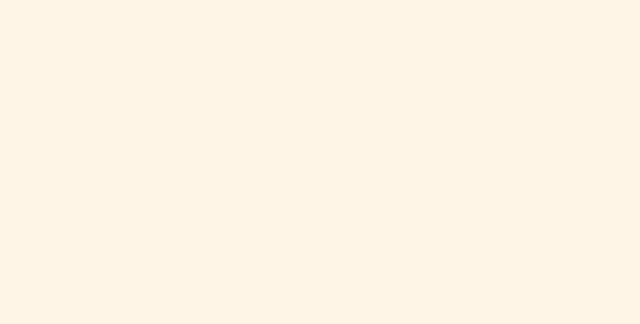
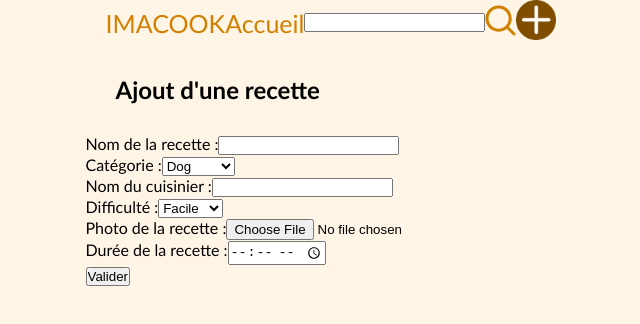
Before and after one commit to baptistejouin/IMACOOK, a Vue app in the folder imacook/: page /add in a window 1280 px wide. Before the commit this address had no page. Shown: the top 324 px of the page, without its empty margins (309-949 px from the left). Built offline with nearby package versions, Linux system fonts and the light colour scheme.

Commit message:
wip: views

```diff
--- a/imacook/src/components/Navbar.vue
+++ b/imacook/src/components/Navbar.vue
@@ -1,13 +1,13 @@
 <template>
 	<div class="navbar">
-        <a class="logo" href="accueil.html">IMACook</a>
+        <a class="logo" href="/">IMACook</a>
         <div class="links">
             <a href="/">Accueil</a>
         </div>
         <div class="icon">
-            <a class="icon_svg" href="recettes.html">
+            <a class="icon_svg" href="/search">
                 <svg xmlns="http://www.w3.org/2000/svg" viewBox="0 0 67.25 64.86"><g id="Calque_2" data-name="Calque 2"><g id="Calque_1-2" data-name="Calque 1"><path class="cls-1" d="M66.48,60.27l-15-15a28.64,28.64,0,1,0-3.6,4l14.8,14.8a2.67,2.67,0,0,0,3.76,0l.06-.06A2.67,2.67,0,0,0,66.48,60.27ZM28.47,51A22.55,22.55,0,1,1,51,28.47,22.55,22.55,0,0,1,28.47,51Z"/></g></g></svg></a>
-            <a class="icon_svg" href="ajout_recette.html">
+            <a class="icon_svg" href="/add">
                 <svg xmlns="http://www.w3.org/2000/svg" viewBox="0 0 45.59 45.58"><g id="Calque_2" data-name="Calque 2"><g id="Calque_1-2" data-name="Calque 1"><path class="cls-1" d="M32.29,22.51v.55a2.61,2.61,0,0,1-2.6,2.6h-4v4a2.59,2.59,0,0,1-2.59,2.59h-.55a2.6,2.6,0,0,1-2.6-2.59v-4h-4a2.6,2.6,0,0,1-2.59-2.6v-.55a2.59,2.59,0,0,1,2.59-2.59h4v-4a2.61,2.61,0,0,1,2.6-2.6h.55a2.6,2.6,0,0,1,2.59,2.6v4h4A2.6,2.6,0,0,1,32.29,22.51Z"/><path class="cls-1" d="M31.52,0H14.07A14.09,14.09,0,0,0,0,14.07V31.51A14.09,14.09,0,0,0,14.07,45.58H31.52A14.09,14.09,0,0,0,45.59,31.51V14.07A14.09,14.09,0,0,0,31.52,0ZM41,30.86A10.15,10.15,0,0,1,30.87,41H14.72A10.14,10.14,0,0,1,4.59,30.86V14.72A10.14,10.14,0,0,1,14.72,4.59H30.87A10.14,10.14,0,0,1,41,14.72Z"/></g></g></svg>
             </a>
         </div>
--- a/imacook/src/router/index.js
+++ b/imacook/src/router/index.js
@@ -1,9 +1,11 @@
 import { createRouter, createWebHistory } from "vue-router";
 import Home from "@/views/Home.vue";
 import Recipe from "@/views/Recipe.vue";
+import AddRecipe from "@/views/AddRecipe.vue";
 
 const routes = [
   { path: "/", name: "Home", component: Home },
+  { path: "/add", name: "AddRecipe", component: AddRecipe },
   { path: "/recipe/:id", name: "Recipe", component: Recipe },
 ];
 
--- /dev/null
+++ b/imacook/src/views/AddRecipe.vue
@@ -0,0 +1,79 @@
+<template>
+  <div class="entete">
+    <h1>IMACOOK</h1>
+    <a href="/" class="accueil">Accueil</a>
+    <div class="search">
+      <label for="site-search"></label>
+      <input type="search" id="site-search" name="q" />
+      <a href="/search">
+        <img src="image/🦆 icon _search_.png" alt="rechercher" />
+      </a>
+    </div>
+    <a href="/add">
+      <img
+        src="image/ajoutrecette.png"
+        width="40px"
+        alt="ajouter une recette"
+      />
+    </a>
+  </div>
+  <div class="titre">
+    <h2>Ajout d'une recette</h2>
+  </div>
+  <form action="/ma-page-de-traitement" method="post">
+    <div>
+      <label for="name">Nom de la recette :</label>
+      <input type="text" id="name" name="recipe_name" />
+    </div>
+    <div>
+      <label for="cat-select">Catégorie :</label>
+      <select name="categories" id="cat-select">
+        <option value="dog">Dog</option>
+        <option value="cat">Cat</option>
+        <option value="hamster">Hamster</option>
+        <option value="parrot">Parrot</option>
+        <option value="spider">Spider</option>
+        <option value="goldfish">Goldfish</option>
+      </select>
+    </div>
+    <div>
+      <label for="cooker">Nom du cuisinier :</label>
+      <input type="text" id="cooker" name="cooker_name" />
+    </div>
+    <div>
+      <label for="dificulty-select">Difficulté :</label>
+      <select name="dificulties" id="dificulty-select">
+        <option value="Facile">Facile</option>
+        <option value="Moyen">Moyen</option>
+        <option value="Difficile">Difficile</option>
+      </select>
+    </div>
+    <div>
+      <label for="photo">Photo de la recette :</label>
+      <input
+        type="file"
+        id="photo"
+        name="photo"
+        accept="image/png, image/jpeg"
+      />
+    </div>
+    <div>
+      <label for="timing">Durée de la recette :</label>
+      <input
+        type="time"
+        id="timing"
+        name="timing"
+        min="00:00"
+        max="50:00"
+        required
+      />
+    </div>
+    <div>
+      <input type="submit" value="Valider" />
+    </div>
+  </form>
+</template>
+
+<script setup></script>
+
+<style scoped></style>
--- a/imacook/src/views/Home.vue
+++ b/imacook/src/views/Home.vue
@@ -4,13 +4,17 @@
     <a href="index.html" class="accueil">Accueil</a>
     <div class="search">
       <label for="site-search"></label>
-            <input type="search" id="site-search" name="q">
+      <input type="search" id="site-search" name="q" />
       <a href="recherche.html">
-                <img src="image/🦆 icon _search_.png" alt="rechercher">
+        <img src="image/🦆 icon _search_.png" alt="rechercher" />
       </a>
     </div>
     <a href="ajout.html">
-             <img src="image/ajoutrecette.png" width="40px" alt="ajouter une recette">
+      <img
+        src="image/ajoutrecette.png"
+        width="40px"
+        alt="ajouter une recette"
+      />
     </a>
   </div>
   <div class="titre">
@@ -25,36 +29,19 @@
     </div>
   </div>
   <div class="listrecipes">
-        <div class="recipe">
-            <a href="recette.html">
+    <div v-for="recipe in recipesData" class="recipe">
+      <a :href="`/recipe/${recipe.id}`">
         <div class="recipeimg">
-                    <img src="/image/pateboloss.jpg" alt="pates au ketchup">
+          <img :src="`${recipe.picture}`" :alt="`${recipe.name}`" />
         </div>
-                <p id="recipe_name">Pates boloss</p>
+        <p id="recipe_name">{{ recipe.name }}</p>
         <div class="temps">
-                    <img src="image/🦆 icon _alarm_.png" alt="temps de préparation">
-                    <p id="recipe_time">3min24s</p>
+          <img src="image/🦆 icon _alarm_.png" alt="temps de préparation" />
+          <p id="recipe_time">{{ parseInt(recipe.cooking_time_s / 60) }} min</p>
         </div>
         <div class="categorie">
-                    <img src="image/categorie.png" alt="catégorie">
-                    <p id="recipe_cat">C.R.O.U.</p>
-                </div>
-            </a>
-        </div>
-
-        <div class="recipe">
-            <a href="recette.html">
-                <div class="recipeimg">
-                    <img src="/image/pateboloss.jpg" alt="pates au ketchup">
-                </div>
-                <p id="recipe_name">Pates boloss</p>
-                <div class="temps">
-                    <img src="image/🦆 icon _alarm_.png" alt="temps de préparation">
-                    <p id="recipe_time">3min24s</p>
-                </div>
-                <div class="categorie">
-                    <img src="image/categorie.png" alt="catégorie">
-                    <p id="recipe_cat">C.R.O.U.</p>
+          <img src="image/categorie.png" alt="catégorie" />
+          <p id="recipe_cat">{{ recipe.category }}</p>
         </div>
       </a>
     </div>
@@ -62,7 +49,7 @@
 </template>
 
 <style scope>
-.entete{
+.entete {
   display: flex;
   justify-content: space-between;
   margin-right: 20px;
@@ -70,38 +57,38 @@
   align-items: center;
 }
 
-.search{
+.search {
   display: flex;
   align-items: center;
 }
 
-a{
+a {
   color: black;
   text-decoration: none;
 }
 
 .entete h1,
-.entete a{
+.entete a {
   font-size: 25px;
-    color: #D18000;
+  color: #d18000;
   text-align: center;
   font-weight: normal;
 }
 
-.h1{
+.h1 {
   margin: none;
 }
 
-.recipe{
+.recipe {
   background-color: white;
   width: 20vw;
   border-radius: 10%;
   text-align: center;
-    color: #7F4E00;
+  color: #7f4e00;
   width: fit-content;
 }
 
-.recipeimg{
+.recipeimg {
   border-radius: 50%;
   overflow: hidden;
   margin: 20px;
@@ -109,40 +96,56 @@ a{
   width: 15vw;
 }
 
-.recipeimg img{
+.recipeimg img {
   height: 100%;
 }
 
-.temps, .categorie{
+.temps,
+.categorie {
   display: flex;
   align-items: center;
   justify-content: center;
 }
 
-.temps img, .categorie img{
+.temps img,
+.categorie img {
   margin-right: 10px;
   margin-bottom: 5px;
   width: 30px;
 }
 
-#recipe_name{
+#recipe_name {
   font-weight: bold;
 }
 
-.titre{
+.titre {
   display: flex;
   justify-content: space-between;
   margin: 30px;
 }
 
-.listrecipes{
+.listrecipes {
   display: flex;
   justify-content: space-around;
 }
 </style>
 
-<script>
-export default {
-	name: 'Home'
-};
+<script setup>
+import { ref } from "vue";
+import axios from "axios";
+
+const recipesData = ref([]);
+
+function getData() {
+  axios
+    .get(`http://127.0.0.1:5000/recipes`)
+    .then((response) => {
+      recipesData.value = response.data;
+    })
+    .catch((error) => {
+      console.error(error);
+    });
+}
+
+getData();
 </script>
```
Also changed, not shown: imacook/src/views/Recipe.vue (+235 -169 lines), imacook/src/views/Search.vue (added, +72 -0 lines). Lines whose indentation alone changed are shown as unchanged.
